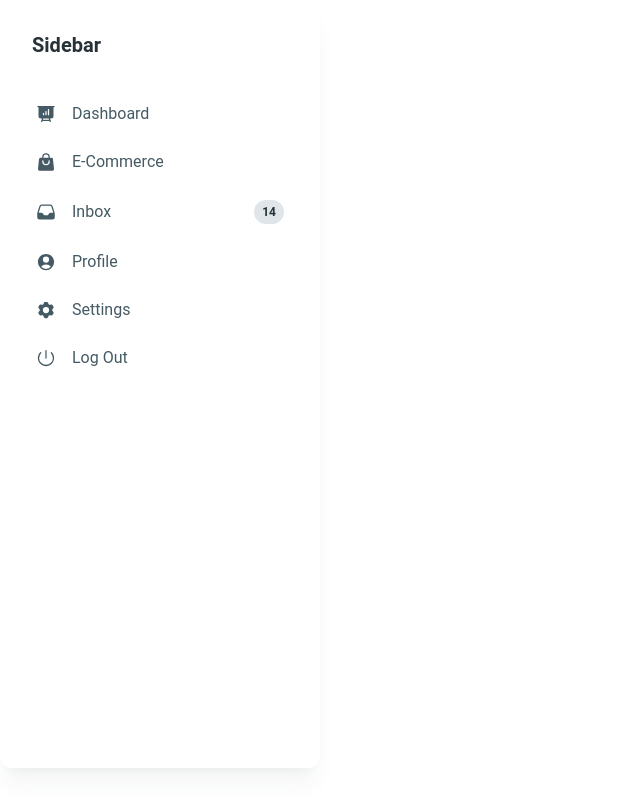
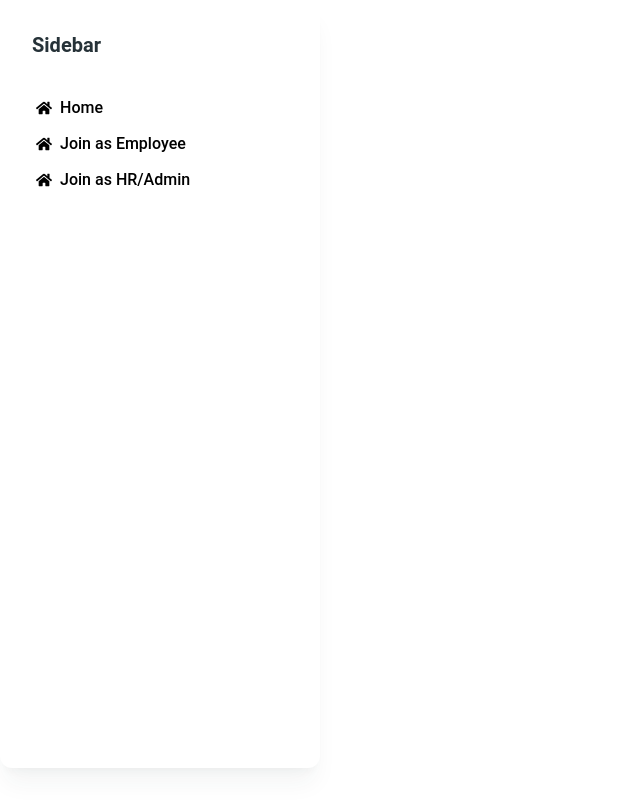
Before and after one commit to raselsharif/programmingHero-assingment-12-client-side, a React (Vite) app: page /dashboard in a window 1280 px wide. Shown: the whole page, without its empty margins (0-640 px from the left). Built offline with nearby package versions, Linux system fonts and the light colour scheme.

Commit message:
added banner

```diff
--- /dev/null
+++ b/src/Pages/Home/Banner.jsx
@@ -0,0 +1,80 @@
+import { Carousel, Typography, Button } from "@material-tailwind/react";
+
+export function CarouselWithContent() {
+  return (
+    <Carousel className="rounded-xl">
+      <div className="relative h-[500px] w-full">
+        <img
+          src="https://images.unsplash.com/photo-1497436072909-60f360e1d4b1?ixlib=rb-4.0.3&ixid=MnwxMjA3fDB8MHxwaG90by1wYWdlfHx8fGVufDB8fHx8&auto=format&fit=crop&w=2560&q=80"
+          alt="image 1"
+          className="h-full w-full object-cover"
+        />
+        <div className="absolute inset-0 grid h-full w-full place-items-center bg-black/75">
+          <div className="w-3/4 text-center md:w-2/4">
+            <Typography
+              variant="h1"
+              color="white"
+              className="mb-4 text-3xl md:text-4xl lg:text-5xl"
+            >
+              The Beauty of Nature
+            </Typography>
+            <Typography
+              variant="lead"
+              color="white"
+              className="mb-12 opacity-80"
+            >
+              It is not so much for its beauty that the forest makes a claim
+              upon men&apos;s hearts, as for that subtle something, that quality
+              of air that emanation from old trees, that so wonderfully changes
+              and renews a weary spirit.
+            </Typography>
+            <div className="flex justify-center gap-2">
+              <Button size="lg" color="white">
+                Explore
+              </Button>
+              <Button size="lg" color="white" variant="text">
+                Gallery
+              </Button>
+            </div>
+          </div>
+        </div>
+      </div>
+      <div className="relative h-[500px] w-full">
+        <img
+          src="https://images.unsplash.com/photo-1493246507139-91e8fad9978e?ixlib=rb-4.0.3&ixid=MnwxMjA3fDB8MHxwaG90by1wYWdlfHx8fGVufDB8fHx8&auto=format&fit=crop&w=2940&q=80"
+          alt="image 2"
+          className="h-full w-full object-cover"
+        />
+        <div className="absolute inset-0 grid h-full w-full items-center bg-black/75">
+          <div className="w-3/4 pl-12 md:w-2/4 md:pl-20 lg:pl-32">
+            <Typography
+              variant="h1"
+              color="white"
+              className="mb-4 text-3xl md:text-4xl lg:text-5xl"
+            >
+              The Beauty of Nature
+            </Typography>
+            <Typography
+              variant="lead"
+              color="white"
+              className="mb-12 opacity-80"
+            >
+              It is not so much for its beauty that the forest makes a claim
+              upon men&apos;s hearts, as for that subtle something, that quality
+              of air that emanation from old trees, that so wonderfully changes
+              and renews a weary spirit.
+            </Typography>
+            <div className="flex gap-2">
+              <Button size="lg" color="white">
+                Explore
+              </Button>
+              <Button size="lg" color="white" variant="text">
+                Gallery
+              </Button>
+            </div>
+          </div>
+        </div>
+      </div>
+    </Carousel>
+  );
+}
--- /dev/null
+++ b/src/Pages/Home/Home.jsx
@@ -0,0 +1,13 @@
+import Container from "../../components/common/Container/Container";
+import { CarouselWithContent } from "./Banner";
+
+
+const Home = () => {
+    return (
+        <Container>
+          <CarouselWithContent/>
+        </Container>
+    );
+};
+
+export default Home;
--- /dev/null
+++ b/src/components/common/Container/Container.jsx
@@ -0,0 +1,11 @@
+
+
+const Container = ({children}) => {
+    return (
+        <div className="max-w-screen-2xl mx-auto">
+            {children}
+        </div>
+    );
+};
+
+export default Container;
--- a/src/components/common/Home/Navbar/Navbar.jsx
+++ b/src/components/common/Home/Navbar/Navbar.jsx
@@ -14,9 +14,7 @@ import {
   ChevronDownIcon,
   Bars2Icon,
 } from "@heroicons/react/24/solid";
-import EmployeeMenu from "./EmployeeMenu";
 import NormalMenu from "./NormalMenu";
-import AdminMenu from "./AdminMenu";
 import { Link } from "react-router-dom";
 
 // profile menu component
@@ -65,10 +63,10 @@ function ProfileMenu() {
 
 
 function NavList() {
-    const user = 'admin'
+    const user = true;
     return (
         <ul className="mt-2 mb-4 flex flex-col gap-2 lg:mb-0 lg:mt-0 xl:flex-row xl:items-center">
-        {user === "admin" ? <AdminMenu/>: user === "employee" ? <EmployeeMenu/> :<NormalMenu></NormalMenu>}
+       {!user ? <NormalMenu/> : ""}
   </ul>
   );
   }
@@ -86,7 +84,7 @@ export function ComplexNavbar() {
   }, []);
 
   return (
-    <Navbar className="mx-auto max-w-screen-xl p-2 xl:rounded-full xl:pl-6">
+    <Navbar className="mx-auto max-w-screen-2xl p-2 xl:rounded-full xl:pl-6">
       <div className="relative mx-auto flex items-center justify-between text-blue-gray-900">
         <Typography
           as="a"
@@ -98,7 +96,7 @@ export function ComplexNavbar() {
         <div className="hidden xl:block">
           <NavList />
         </div>
-        <IconButton
+        {user ? <IconButton
           size="sm"
           color="blue-gray"
           variant="text"
@@ -106,7 +104,7 @@ export function ComplexNavbar() {
           className="ml-auto mr-2 xl:hidden"
         >
           <Bars2Icon className="h-6 w-6" />
-        </IconButton>
+        </IconButton>:""}
             {
          user ? <ProfileMenu /> : <Button size="sm" variant="text">
              <span>Log In</span>
@@ -118,6 +116,7 @@ export function ComplexNavbar() {
       <MobileNav open={isNavOpen}>
         <NavList />
       </MobileNav>
+
     </Navbar>
   );
 }
--- a/src/components/common/Home/Navbar/SideNav.jsx
+++ b/src/components/common/Home/Navbar/SideNav.jsx
@@ -2,21 +2,13 @@ import {
     Card,
     Typography,
     List,
-    ListItem,
-    ListItemPrefix,
-    ListItemSuffix,
-    Chip,
   } from "@material-tailwind/react";
-  import {
-    PresentationChartBarIcon,
-    ShoppingBagIcon,
-    UserCircleIcon,
-    Cog6ToothIcon,
-    InboxIcon,
-    PowerIcon,
-  } from "@heroicons/react/24/solid";
+import EmployeeMenu from "./EmployeeMenu";
+import AdminMenu from "./AdminMenu";
+import NormalMenu from "./NormalMenu";
 
   export function DefaultSidebar() {
+    const user = ''
     return (
       <Card className="h-[calc(100vh-2rem)] w-full max-w-[20rem] p-4 shadow-xl shadow-blue-gray-900/5">
         <div className="mb-2 p-4">
@@ -25,45 +17,7 @@ import {
           </Typography>
         </div>
         <List>
-          <ListItem>
-            <ListItemPrefix>
-              <PresentationChartBarIcon className="h-5 w-5" />
-            </ListItemPrefix>
-            Dashboard
-          </ListItem>
-          <ListItem>
-            <ListItemPrefix>
-              <ShoppingBagIcon className="h-5 w-5" />
-            </ListItemPrefix>
-            E-Commerce
-          </ListItem>
-          <ListItem>
-            <ListItemPrefix>
-              <InboxIcon className="h-5 w-5" />
-            </ListItemPrefix>
-            Inbox
-            <ListItemSuffix>
-              <Chip value="14" size="sm" variant="ghost" color="blue-gray" className="rounded-full" />
-            </ListItemSuffix>
-          </ListItem>
-          <ListItem>
-            <ListItemPrefix>
-              <UserCircleIcon className="h-5 w-5" />
-            </ListItemPrefix>
-            Profile
-          </ListItem>
-          <ListItem>
-            <ListItemPrefix>
-              <Cog6ToothIcon className="h-5 w-5" />
-            </ListItemPrefix>
-            Settings
-          </ListItem>
-          <ListItem>
-            <ListItemPrefix>
-              <PowerIcon className="h-5 w-5" />
-            </ListItemPrefix>
-            Log Out
-          </ListItem>
+          {user === "employee" ?  <EmployeeMenu/> : user === "admin" ? <AdminMenu/> : <NormalMenu/>}
         </List>
       </Card>
     );
```
Also changed, not shown: src/Routes/Router.jsx (+8 -1 lines).
